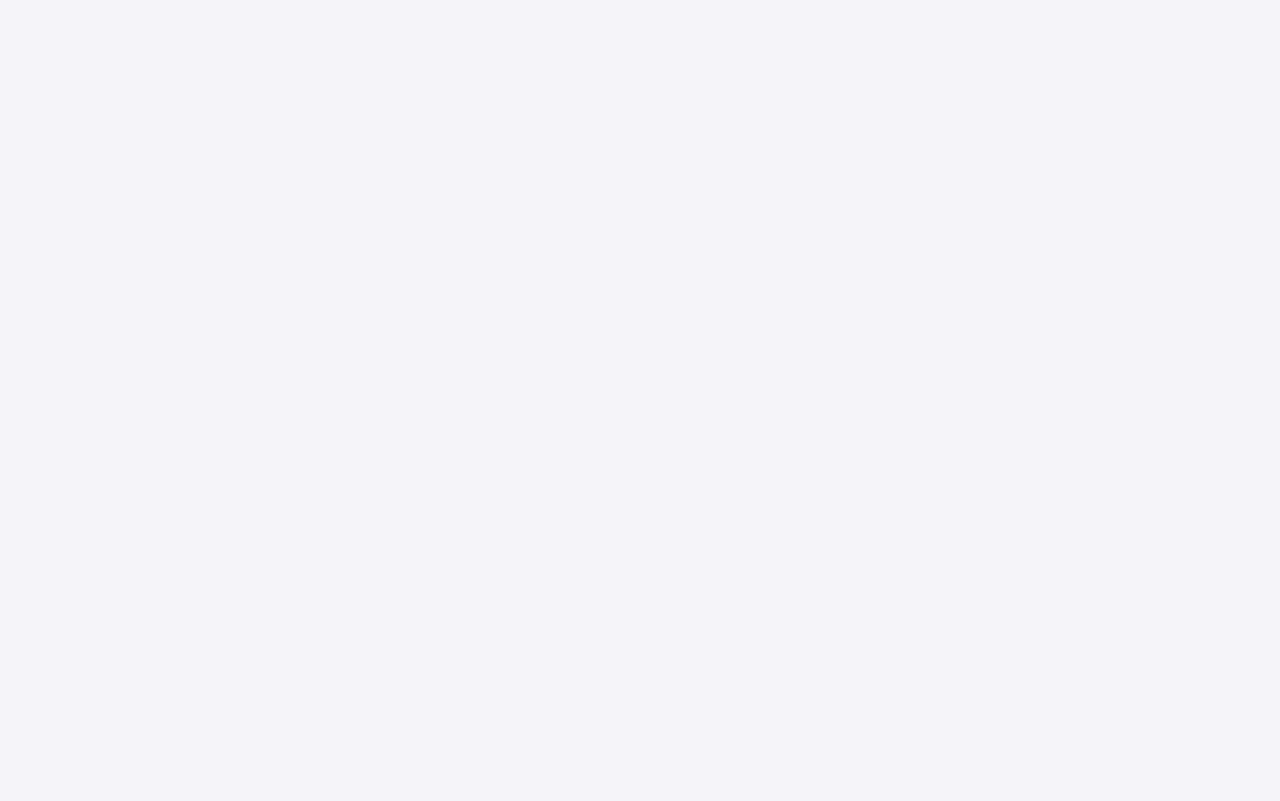
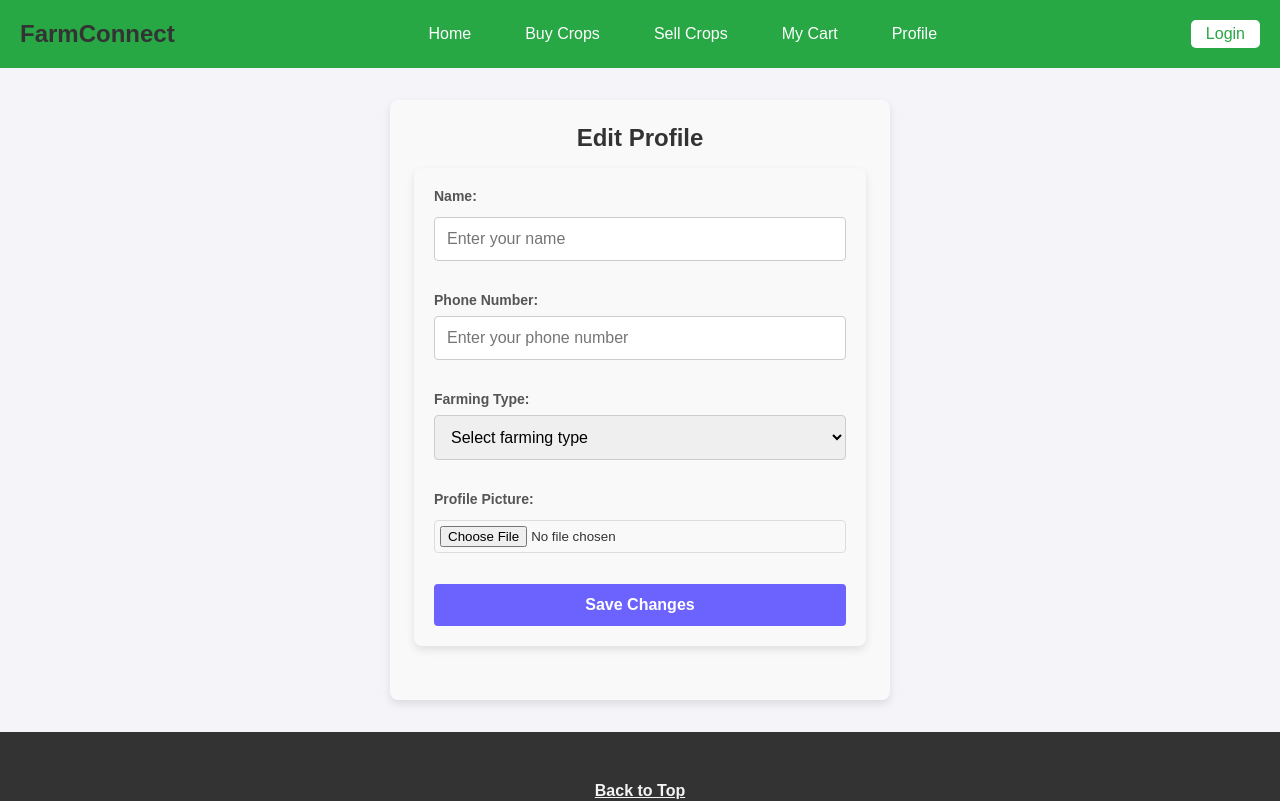
Before and after one commit to Varsh-raj/Major11, a React (Create React App) app in the folder frontend/farmer-dashboard/: page /editprof in a window 1280 px wide. Before the commit this address had no page. Shown: the top 801 px of the page. Built offline with nearby package versions, Linux system fonts and the light colour scheme.

Commit message:
Initial commit

```diff
--- a/frontend/farmer-dashboard/src/App.js
+++ b/frontend/farmer-dashboard/src/App.js
@@ -4,7 +4,8 @@ import { BrowserRouter as Router, Route, Routes } from 'react-router-dom';
 import Profile from './Component/Profile';
 import Login from './Login/Login';
 import Signup from './Login/Signup';
-
+import Sell from './Component/Sell';
+import Editprof from './Component/Editprof';
 function App() {
   return (
     <Router>
@@ -14,6 +15,8 @@ function App() {
     <Route path="/signup" element={<Signup />} />
       <Route path="/" element={<Home />} />
       <Route path="/profile" element={<Profile />} />
+      <Route path="/sell" element={<Sell />} />
+      <Route path="/editprof" element={<Editprof />} />
 
     </Routes>
   </Router>
--- /dev/null
+++ b/frontend/farmer-dashboard/src/Component/Editprof.css
@@ -0,0 +1,88 @@
+/* Container styling */
+.edit-profile {
+    max-width: 500px;
+    margin: 2rem auto;
+    padding: 1.5rem;
+    border-radius: 8px;
+    box-shadow: 0 4px 8px rgba(0, 0, 0, 0.1);
+    background-color: #f9f9f9;
+    font-family: Arial, sans-serif;
+  }
+
+  .edit-profile h2 {
+    text-align: center;
+    color: #333;
+    margin-bottom: 1rem;
+    font-size: 24px;
+  }
+
+  /* Form field styling */
+  .form-group {
+    display: flex;
+    flex-direction: column;
+    margin-bottom: 1rem;
+  }
+
+  .form-group label {
+    font-weight: bold;
+    color: #555;
+    margin-bottom: 0.5rem;
+    font-size: 14px;
+  }
+
+  .form-group input[type="text"],
+  .form-group input[type="tel"],
+  .form-group input[type="url"],
+  .form-group select {
+    padding: 0.75rem;
+    border: 1px solid #ccc;
+    border-radius: 4px;
+    font-size: 16px;
+    transition: border-color 0.3s ease;
+  }
+
+  .form-group input[type="text"]:focus,
+  .form-group input[type="tel"]:focus,
+  .form-group input[type="url"]:focus,
+  .form-group select:focus {
+    border-color: #6c63ff;
+    outline: none;
+  }
+
+  /* Button styling */
+  button[type="submit"] {
+    width: 100%;
+    padding: 0.75rem;
+    border: none;
+    border-radius: 4px;
+    background-color: #6c63ff;
+    color: #fff;
+    font-size: 16px;
+    font-weight: bold;
+    cursor: pointer;
+    transition: background-color 0.3s ease;
+  }
+
+  button[type="submit"]:hover {
+    background-color: #5549c9;
+  }
+
+  /* Add responsive design for smaller screens */
+  @media (max-width: 600px) {
+    .edit-profile {
+      padding: 1rem;
+    }
+
+    .edit-profile h2 {
+      font-size: 20px;
+    }
+
+    .form-group input[type="text"],
+    .form-group input[type="tel"],
+    .form-group input[type="url"],
+    .form-group select,
+    button[type="submit"] {
+      font-size: 14px;
+      padding: 0.5rem;
+    }
+  }
--- /dev/null
+++ b/frontend/farmer-dashboard/src/Component/Editprof.jsx
@@ -0,0 +1,97 @@
+import React, { useState } from 'react';
+import Header from "./Header";
+import Footer from "./Footer";
+import './Editprof.css';
+
+function Editprof() {
+  const [name, setName] = useState('');
+  const [phone, setPhone] = useState('');
+  const [farmingType, setFarmingType] = useState('');
+  const [profilePic, setProfilePic] = useState(null);
+
+  const handleFileChange = (e) => {
+    setProfilePic(e.target.files[0]);
+  };
+
+  const handleSubmit = (e) => {
+    e.preventDefault();
+
+    // Here you would typically send the updated data to your backend API
+    const updatedProfile = { name, phone, farmingType, profilePic };
+    console.log('Profile Updated:', updatedProfile);
+
+    alert('Profile successfully updated!');
+    // Reset form or redirect to another page if needed
+  };
+
+  return (
+    <>
+      < Header/>
+    <div className="edit-profile">
+      <h2>Edit Profile</h2>
+      <form onSubmit={handleSubmit}>
+
+        {/* Name Field */}
+        <div className="form-group">
+          <label htmlFor="name">Name:</label>
+          <input
+            type="text"
+            id="name"
+            value={name}
+            onChange={(e) => setName(e.target.value)}
+            placeholder="Enter your name"
+            required
+          />
+        </div>
+
+        {/* Phone Number Field */}
+        <div className="form-group">
+          <label htmlFor="phone">Phone Number:</label>
+          <input
+            type="tel"
+            id="phone"
+            value={phone}
+            onChange={(e) => setPhone(e.target.value)}
+            placeholder="Enter your phone number"
+            required
+          />
+        </div>
+
+        {/* Farming Type Field */}
+        <div className="form-group">
+          <label htmlFor="farmingType">Farming Type:</label>
+          <select
+            id="farmingType"
+            value={farmingType}
+            onChange={(e) => setFarmingType(e.target.value)}
+            required
+          >
+            <option value="">Select farming type</option>
+            <option value="vegetable">Vegetable Farming</option>
+            <option value="fruit">Fruit Farming</option>
+            <option value="grain">Grain Farming</option>
+            <option value="dairy">Dairy Farming</option>
+          </select>
+        </div>
+
+        {/* Profile Picture Upload Field */}
+        <div className="form-group">
+          <label htmlFor="profilePic">Profile Picture:</label>
+          <input
+            type="file"
+            id="profilePic"
+            accept="image/*"
+            onChange={handleFileChange}
+          />
+        </div>
+
+        {/* Submit Button */}
+        <button type="submit">Save Changes</button>
+      </form>
+    </div>
+    <Footer/>
+    </>
+  );
+}
+
+export default Editprof;
--- a/frontend/farmer-dashboard/src/Component/Page.jsx
+++ b/frontend/farmer-dashboard/src/Component/Page.jsx
@@ -1,5 +1,5 @@
 import React, { useState } from "react";
-import Header from "./Header";
+//import Header from "./Header";
 import Footer from "./Footer";
 import "./Page.css"; // Consolidated CSS file for all components
 
@@ -17,8 +17,6 @@ const Page = () => {
 
   return (
     <>
-
-
       <main>
         {/* Hero Section */}
         <section className="hero">
--- a/frontend/farmer-dashboard/src/Component/Profile.jsx
+++ b/frontend/farmer-dashboard/src/Component/Profile.jsx
@@ -2,6 +2,7 @@ import React from "react";
 import Header from "./Header";
 import Footer from "./Footer";
 import "./Profile.css"; // Import the CSS file for styling
+import { Link } from 'react-router-dom';
 
 const Profile = () => {
   // Example user data
@@ -55,9 +56,13 @@ const Profile = () => {
       </div>
 
       <div className="profile-actions">
-        <button className="edit-profile-button">Edit Profile</button>
-        <button className="sell-here-button">Sell Here</button>
+        <button className="edit-profile-button"><Link to="/editprof">Edit Profile</Link></button>
+        <button className="sell-here-button"><Link to="/sell">Sell Here</Link></button>
       </div>
+      <nav className="nav-links">
+        <Link to="/sell">Sell</Link>
+        <Link to="/editprof">Edit Profile</Link>
+      </nav>
     </div>
     < Footer/>
     </>
```
Also changed, not shown: 1 other file (tests, documents, lock files or other folders).
